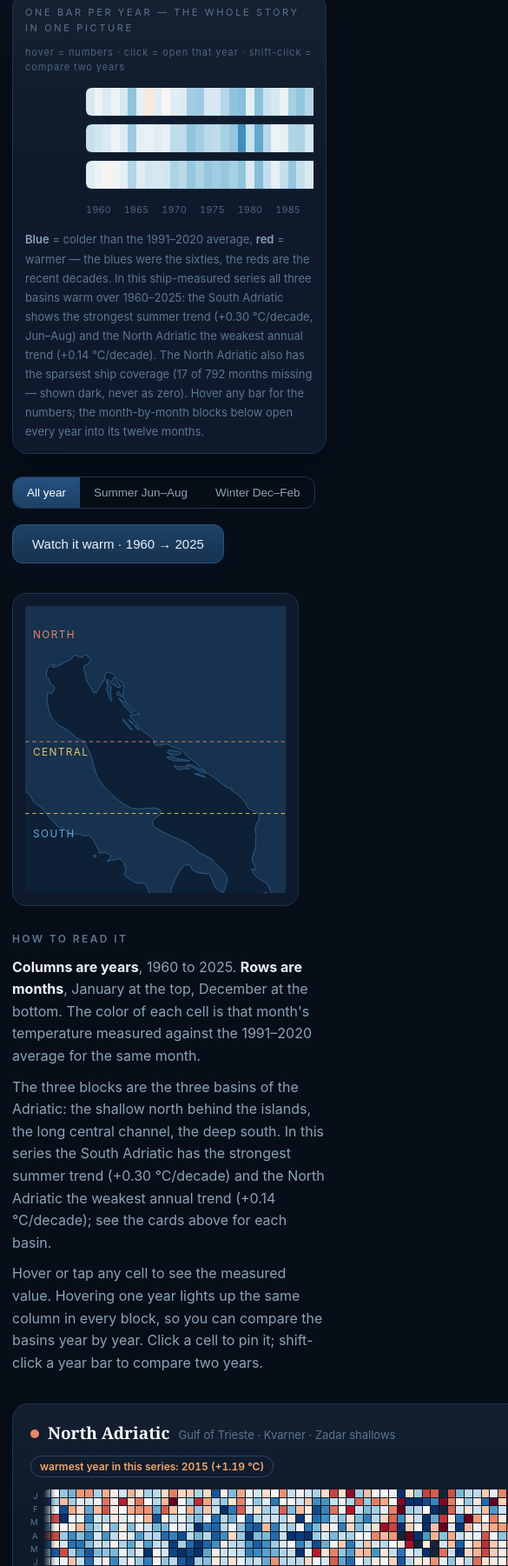
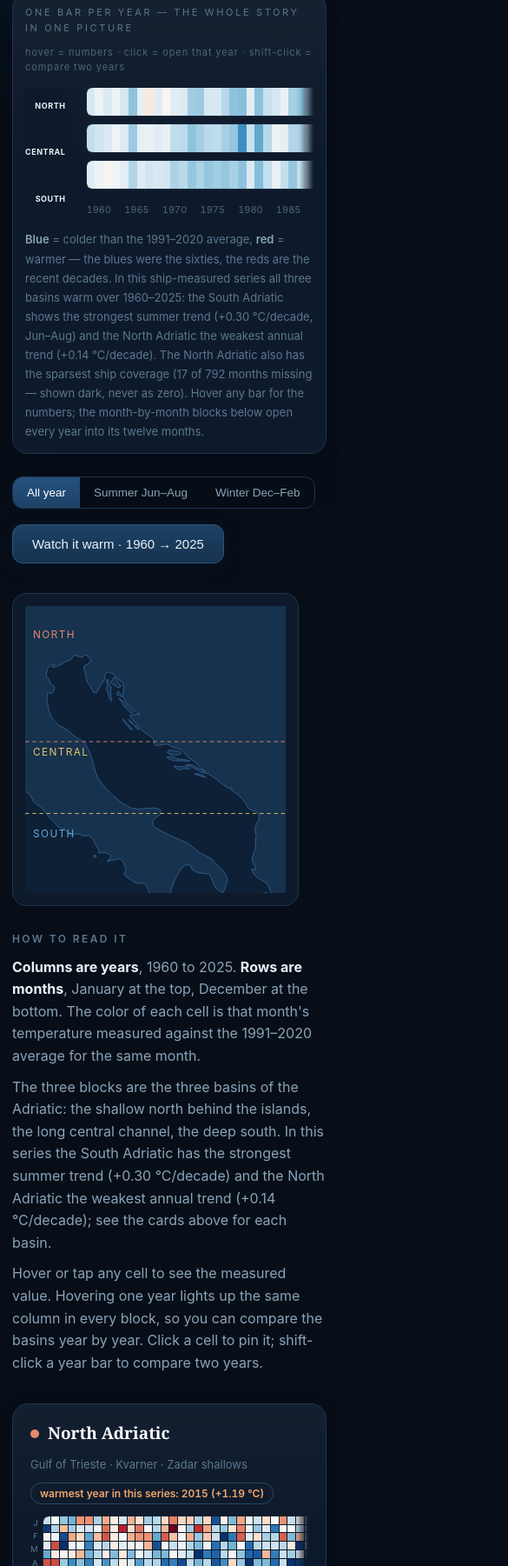
Before and after one commit to KaiByka/adriatic-warming, a plain HTML site: page site/index.html in a window 390 px wide. Shown: the part 1056-2857 px from the top of the page at 87% size, 585 px wide, since content can reach past the window. Drawn offline with Linux system fonts and the light colour scheme.

Commit message:
Mobile-first layout + lazy below-fold rendering (Lighthouse mobile 94)
- html/body overflow-x:clip; #regions single minmax(0,1fr) column; sections min-width:0
- fixed bottom info bar sized with left/right insets instead of a 680px width
  that overflowed 360px viewports
- <=640px: hero and stripe rows scroll horizontally (min-width 640px) with
  sticky NORTH/CENTRAL/SOUTH and month-letter labels + edge fade mask
- skeleton reserves exact geometry (aspect-ratio/fixed heights) with empty
  containers; hero bars and the 2376 month cells are built lazily via
  IntersectionObserver when their section nears the viewport (CLS stays 0)
- color cache + precomputed palette; per-region fill tasks
- delegated stripe listeners survive lazy rebuilds (wireStripes)

Verified: make validate All checks passed; mobile 360px scrollWidth=360,
CLS=0; hero bar anomaly == mean of its 12 month cells (worst diff 0.0000,
56/64/65 years checked); tap pins cell + hash #north-2024-8; compare 39 els;
summer dim 1782; Lighthouse mobile performance 94 (TBT 290ms, LCP 1.0s)

Generated by Mistral Vibe.
Co-Authored-By: Mistral Vibe <vibe@mistral.ai>

```diff
--- a/site/index.html
+++ b/site/index.html
@@ -15,6 +15,7 @@
 }
 *{box-sizing:border-box;margin:0}
 html{background:var(--bg);scroll-behavior:smooth}
+html,body{overflow-x:clip}
 body{
   color:var(--ink);
   font:16px/1.6 -apple-system,BlinkMacSystemFont,"Segoe UI",Roboto,system-ui,sans-serif;
@@ -62,7 +63,7 @@ h1 em{
 .hlabels span b{display:block;color:var(--ink);font-size:12px;letter-spacing:.08em}
 .hbands{position:relative;flex:1;display:grid;gap:10px;min-width:0}
 .hband{display:grid;grid-template-columns:repeat(66,1fr);height:46px;border-radius:6px;overflow:hidden;outline:1px solid #1a2c40;position:relative}
-.hbar{display:block;height:100%;cursor:crosshair;transition:transform .12s ease,filter .12s ease}
+.hbar{display:block;height:100%;cursor:crosshair;background:#152436;transition:transform .12s ease,filter .12s ease}
 .hbar:hover{transform:scaleY(1.12);filter:brightness(1.18);z-index:2;position:relative}
 .hbar.yr{box-shadow:inset 0 0 0 2px rgba(255,255,255,.85)}
 .hbar.pin{box-shadow:inset 0 0 0 2px var(--accent)}
@@ -73,8 +74,8 @@ h1 em{
 #head{display:flex;align-items:center;gap:18px;flex-wrap:wrap;margin-top:26px}
 /* fixed bottom status bar: the hovered/pinned numbers stay visible while
    scrolling the month stripes (on touch there is no cursor tooltip) */
-#info{position:fixed;left:50%;bottom:12px;transform:translateX(-50%);z-index:40;
-  width:min(680px,calc(100% - 24px));padding:12px 18px;background:rgba(11,22,34,.97);
+#info{position:fixed;left:12px;right:12px;bottom:12px;z-index:40;max-width:680px;margin:0 auto;
+  padding:12px 18px;background:rgba(11,22,34,.97);
   border:1px solid var(--line2);border-radius:12px;box-shadow:0 12px 34px rgba(0,0,0,.6);
   font:14px/1.5 ui-monospace,"SF Mono",Menlo,Consolas,monospace;color:var(--mut)}
 #info b{color:#fff;font-weight:600}
@@ -97,8 +98,8 @@ button:active{transform:translateY(0)}
 #howto h2{font-size:12px;letter-spacing:.2em;text-transform:uppercase;color:var(--faint);font-weight:600}
 #howto p{color:var(--mut);margin-top:10px}
 #howto p b{color:var(--ink)}
-#regions{margin-top:34px;display:grid;gap:22px}
-section{border:1px solid var(--line);border-radius:18px;background:linear-gradient(180deg,rgba(255,255,255,.025),rgba(255,255,255,0) 45%),var(--card);padding:18px 20px 16px;box-shadow:0 12px 34px rgba(2,8,18,.4)}
+#regions{margin-top:34px;display:grid;grid-template-columns:minmax(0,1fr);gap:22px}
+section{border:1px solid var(--line);border-radius:18px;background:linear-gradient(180deg,rgba(255,255,255,.025),rgba(255,255,255,0) 45%),var(--card);padding:18px 20px 16px;box-shadow:0 12px 34px rgba(2,8,18,.4);min-width:0}
 section h2{display:flex;align-items:baseline;gap:10px;font-size:19px;font-weight:600;font-family:Georgia,serif;color:#fff;flex-wrap:wrap}
 section h2 .dot{width:10px;height:10px;border-radius:50%;transform:translateY(-1px);flex:0 0 auto}
 section h2 small{color:var(--faint);font-family:-apple-system,system-ui,sans-serif;font-size:13px;font-weight:400}
@@ -107,7 +108,7 @@ section h2 .warmest{color:var(--accent);font-size:12px;font-family:-apple-system
 .mlabel{flex:0 0 16px;display:flex;flex-direction:column;justify-content:space-around;color:var(--faint);font-size:9.5px;text-align:right;padding-right:6px}
 .stripewrap{position:relative;flex:1;min-width:0}
 .stripe{display:grid;grid-template-columns:repeat(66,1fr);grid-template-rows:repeat(12,1fr);grid-auto-flow:column;gap:1px;aspect-ratio:66/12;background:#0c1725;border-radius:6px;outline:1px solid #1a2c40;overflow:hidden}
-.cell{display:block;cursor:crosshair;transition:transform .1s ease,filter .1s ease,opacity .2s ease}
+.cell{display:block;cursor:crosshair;background:#152436;transition:transform .1s ease,filter .1s ease,opacity .2s ease}
 .cell:hover{transform:scale(1.25);filter:brightness(1.25);z-index:2;position:relative}
 .cell.yr{outline:2px solid rgba(255,255,255,.85);outline-offset:-1px;z-index:2;position:relative}
 .cell.pin{outline:2px solid var(--accent);outline-offset:-1px;z-index:3;position:relative}
@@ -136,15 +137,24 @@ footer{margin-top:64px;border-top:1px solid var(--line);padding-top:20px}
 footer .fine{color:#5d7690;font-size:13px;margin-top:10px}
 a{color:#7ab7ff}
 @media (max-width:640px){
-  body{padding:0 14px 56px}
-  .hlabels{flex-basis:56px}.hlabels span b{font-size:0}.hband{height:32px}
-  .stripewrap{overflow-x:auto;scrollbar-width:thin;-webkit-overflow-scrolling:touch;
-    mask-image:linear-gradient(90deg,transparent 0,#000 14px,#000 calc(100% - 14px),transparent 100%);
-    -webkit-mask-image:linear-gradient(90deg,transparent 0,#000 14px,#000 calc(100% - 14px),transparent 100%)}
+  body{padding:0 14px 96px}
+  section{box-shadow:0 6px 18px rgba(2,8,18,.35)}
+  /* hero: the whole stack scrolls, region labels stick to the left edge */
+  .hstack{overflow-x:auto;scrollbar-width:thin;-webkit-overflow-scrolling:touch;
+    mask-image:linear-gradient(90deg,#000 0,#000 calc(100% - 16px),transparent 100%)}
+  .hlabels{position:sticky;left:0;z-index:2;flex:0 0 56px;padding-right:10px;
+    background:linear-gradient(90deg,var(--card) 72%,rgba(14,26,43,0))}
+  .hlabels span{font-size:9px;letter-spacing:.04em}
+  .hlabels span b{font-size:9px;letter-spacing:.06em}
+  .hbands{overflow-x:visible;min-width:640px}
+  .hband{height:32px;min-width:640px}
+  /* region stripes: the row scrolls, month letters stick to the left edge */
+  .row{overflow-x:auto;scrollbar-width:thin;-webkit-overflow-scrolling:touch;
+    mask-image:linear-gradient(90deg,#000 0,#000 calc(100% - 16px),transparent 100%)}
+  .mlabel{position:sticky;left:0;z-index:2;flex:0 0 14px;
+    background:linear-gradient(90deg,var(--card) 68%,rgba(14,26,43,0))}
+  .stripewrap{overflow-x:visible;min-width:640px}
   .stripe{min-width:640px}
-  .hbands{overflow-x:auto;scrollbar-width:thin;-webkit-overflow-scrolling:touch}
-  .hband{min-width:640px}
-  .mlabel{flex-basis:14px}
   #hero,#mapwrap{padding:14px}
   #info{bottom:8px;font-size:12.5px;padding:9px 13px}
   .stat b{font-size:26px}
@@ -234,13 +244,19 @@ let cmpYear=null;    // shift-click compare year
 let mode="all";      // all | summer | winter
 const tip=document.getElementById("tip");
 
+const PALETTE_RGB=PALETTE.map(h=>[parseInt(h.slice(1,3),16),parseInt(h.slice(3,5),16),parseInt(h.slice(5,7),16)]);
+const colorCache=new Map(); // anomaly*100 -> css color; ~2600 cells share a few hundred values
 function color(a){
+  const key=Math.round(a*100);
+  let s=colorCache.get(key);
+  if(s!==undefined)return s;
   const x=Math.max(-2.5,Math.min(2.5,a))/2.5;
   const p=x*0.5+0.5;
-  const f=p*(PALETTE.length-1),i=Math.min(PALETTE.length-2,Math.floor(f)),t=f-i;
-  const c=h=>[parseInt(h.slice(1,3),16),parseInt(h.slice(3,5),16),parseInt(h.slice(5,7),16)];
-  const A=c(PALETTE[i]),B=c(PALETTE[i+1]);
-  return "rgb("+Math.round(A[0]+(B[0]-A[0])*t)+","+Math.round(A[1]+(B[1]-A[1])*t)+","+Math.round(A[2]+(B[2]-A[2])*t)+")";
+  const f=p*(PALETTE_RGB.length-1),i=Math.min(PALETTE_RGB.length-2,Math.floor(f)),t=f-i;
+  const A=PALETTE_RGB[i],B=PALETTE_RGB[i+1];
+  s="rgb("+Math.round(A[0]+(B[0]-A[0])*t)+","+Math.round(A[1]+(B[1]-A[1])*t)+","+Math.round(A[2]+(B[2]-A[2])*t)+")";
+  colorCache.set(key,s);
+  return s;
 }
 function trend(rows,mode){ // yearly anomaly rows -> degC per year
   const pts=[];
@@ -298,10 +314,11 @@ function applyPinClasses(){
 }
 
 /* ---------- build ---------- */
-function buildHero(){
+let heroFilled=false;
+async function fillHero(){
+  if(heroFilled)return; heroFilled=true;
   const lab=document.getElementById("hlabels");
   const bands=document.getElementById("hbands");
-  yearEls={};
   let bandEls=[...bands.querySelectorAll(".hband")];
   if(bandEls.length!==REGION_KEYS.length){
     lab.innerHTML="";bands.querySelectorAll(".hband,.cols").forEach(b=>b.remove());bandEls=[];
@@ -312,18 +329,20 @@ function buildHero(){
       bands.appendChild(band);bandEls.push(band);
     }
   }
-  REGION_KEYS.forEach((k,ki)=>{
+  for(let ki=0;ki<REGION_KEYS.length;ki++){
+    const k=REGION_KEYS[ki];
     const r=SST.regions[k];
     const band=bandEls[ki];
     let bars=[...band.children].filter(c=>c.classList.contains("hbar"));
     if(bars.length!==66){band.innerHTML="";bars=[];for(let i=0;i<66;i++){const b=document.createElement("div");b.className="hbar";band.appendChild(b);bars.push(b);}}
-    r.a.forEach((rowA,ry)=>{
+    for(let ry=0;ry<r.a.length;ry++){
+      const rowA=r.a[ry];
       const bar=bars[ry];
       const vals=rowA.filter(v=>v!==null&&!isNaN(v));
       const y=r.years[ry];
       (yearEls[y]=yearEls[y]||[]).push(bar);
       bar.dataset.k=k;bar.dataset.y=y;
-      if(!vals.length){bar.style.background="#152436";bar.dataset.a=""}
+      if(!vals.length){bar.dataset.a=""}
       else{
         const a=vals.reduce((x,y)=>x+y,0)/vals.length;
         const tv=r.t[ry].filter(v=>v!==null&&!isNaN(v));
@@ -331,8 +350,10 @@ function buildHero(){
         bar.dataset.a=a;
         bar.dataset.t=tv.length?tv.reduce((x,y)=>x+y,0)/tv.length:"";
       }
-    });
-  });
+      if(ry%22===21)await tick(); // keep every task well under the 50 ms TBT threshold
+    }
+    await tick();
+  }
   bands.querySelectorAll(".cols").forEach(c=>c.remove());
   const ax=document.createElement("div");
   ax.className="cols";ax.style.marginLeft="0";
@@ -357,7 +378,11 @@ function warmestTag(k){
 const tick=()=>new Promise(r=>setTimeout(r,0)); // yield so region building doesn't become one long task
 
 /* Skeleton with the exact final geometry, rendered synchronously before the
-   data fetch resolves, so building the real stripes causes zero layout shift. */
+   data fetch resolves: the stripe/band boxes reserve their full size via CSS
+   (aspect-ratio / fixed height), so filling in the real bars and cells later
+   causes zero layout shift. The ~2600 cell nodes themselves are created lazily
+   when a section scrolls into view (see fillHero/fillRegion) — that keeps the
+   initial main thread free on small screens. */
 function skeleton(){
   const Y0=1960,N=66;
   const st=document.getElementById("stats");
@@ -368,8 +393,7 @@ function skeleton(){
   lab.innerHTML=REGION_KEYS.map(k=>`<span><b>${{north:"NORTH",central:"CENTRAL",south:"SOUTH"}[k]}</b></span>`).join("");
   bands.querySelectorAll(".hband,.cols").forEach(b=>b.remove());
   for(const k of REGION_KEYS){
-    const band=document.createElement("div");band.className="hband";
-    for(let i=0;i<N;i++){const b=document.createElement("div");b.className="hbar";b.style.background="#152436";band.appendChild(b);}
+    const band=document.createElement("div");band.className="hband";band.dataset.k=k;
     bands.appendChild(band);
   }
   const ax=document.createElement("div");ax.className="cols";ax.style.marginLeft="0";
@@ -381,8 +405,7 @@ function skeleton(){
     const lab2=document.createElement("div");lab2.className="mlabel";
     for(let m=0;m<12;m++){const s=document.createElement("span");s.textContent=MLETTER[m];lab2.appendChild(s)}
     const sw=document.createElement("div");sw.className="stripewrap";
-    const grid=document.createElement("div");grid.className="stripe";
-    for(let i=0;i<N*12;i++){const c=document.createElement("div");c.className="cell";c.style.background="#152436";grid.appendChild(c);}
+    const grid=document.createElement("div");grid.className="stripe";grid.dataset.k=k;
     const cur=document.createElement("div");cur.className="cursor";
     const cols=document.createElement("div");cols.className="cols";cols.style.marginLeft="0";
     cols.innerHTML=`<span>${Y0}</span><span>1990</span><span>2010</span><span>${Y0+N-1}</span>`;
@@ -412,53 +435,61 @@ async function build(){
       +`<span class="per">since ${SST.meta.years[0]} · <span data-w="${w}">${w>=0?"+":""}${w.toFixed(2)}</span> °C per decade</span></div>`;
   }
   st.innerHTML=h;
-  buildHero();
-  await tick();
+  yearEls={};
   if(SST.meta.placeholder){
     document.getElementById("sourceline").textContent="PLACEHOLDER DATA — sample series, CC0, generated by this project's script. Real measurements arrive before launch. Baseline: 1991–2020 monthly means.";
   } else {
     document.getElementById("sourceline").textContent="Data: "+SST.meta.source+" · Baseline: "+SST.meta.baseline+" · Area means over each sub-basin's sea cells.";
   }
-  for(const k of REGION_KEYS){
+  fillDisclosure();
+  fillClaims();
+  wireInteractions();
+  setupReveal(); // reveals sections and lazy-fills hero + region stripes as they near the viewport
+  applyMode();
+  fromHash().then(p=>{if(p)showPin(p);});
+}
+
+const regionFilled={};
+async function fillRegion(k){
+  if(regionFilled[k])return; regionFilled[k]=true;
   const r=SST.regions[k];
   const row=document.querySelector("#region-"+k+" .row");
   let sw=row.querySelector(".stripewrap"), grid=sw&&sw.querySelector(".stripe");
-    if(!grid || grid.children.length!==66*12){
+  if(!sw||!grid){ // structure missing entirely (no skeleton) — create it once; never wipe an existing one (listeners live on .stripe)
     row.innerHTML="";
     const lab=document.createElement("div");lab.className="mlabel";
     for(let m=0;m<12;m++){const s=document.createElement("span");s.textContent=MLETTER[m];lab.appendChild(s)}
     sw=document.createElement("div");sw.className="stripewrap";
     grid=document.createElement("div");grid.className="stripe";grid.dataset.k=k;
-      for(let i=0;i<66*12;i++){const c=document.createElement("div");c.className="cell";grid.appendChild(c);}
     const cur=document.createElement("div");cur.className="cursor";
     const cols=document.createElement("div");cols.className="cols";cols.style.marginLeft="0";
     cols.innerHTML=`<span>${SST.meta.years[0]}</span><span>1990</span><span>2010</span><span>${SST.meta.years[1]}</span>`;
     sw.appendChild(grid);sw.appendChild(cur);sw.appendChild(cols);
     row.appendChild(lab);row.appendChild(sw);
+    wireStripes(grid); // structure was rebuilt after wiring — attach delegation now
+  }
+  if(grid.children.length!==66*12){
+    for(let i=grid.children.length;i<66*12;i++){const c=document.createElement("div");c.className="cell";grid.appendChild(c);}
   }
   grid.setAttribute("role","img");
   grid.setAttribute("aria-label",r.name+" warming stripes, "+SST.meta.years[0]+" to "+SST.meta.years[1]);
   const dq=document.querySelector("#region-"+k+" h2 .dot");dq.style.background=RCOLOR[k];
-    const cells=[...grid.children];
+  const cells=grid.children;
   let i=0;
-    r.a.forEach((rowA,ry)=>rowA.forEach((a,rm)=>{
+  for(let ry=0;ry<r.a.length;ry++){
+    const rowA=r.a[ry],y=r.years[ry];
+    for(let rm=0;rm<12;rm++){
       const d=cells[i++];
-      const y=r.years[ry];
+      const a=rowA[rm];
       (yearEls[y]=yearEls[y]||[]).push(d);
       d.dataset.y=y;d.dataset.m=rm;d.dataset.k=k;
-      if(a===null||a===undefined){d.style.background="#152436";delete d.dataset.a;delete d.dataset.t;}
+      if(!keepMonth(rm))d.classList.add("dim");
+      if(a===null||a===undefined){delete d.dataset.a;delete d.dataset.t;}
       else{d.style.background=color(a);d.dataset.a=a;d.dataset.t=r.t[ry][rm];}
-    }));
+    }
+  }
   warmestTag(k);
-    await tick();
-  }
-  fillDisclosure();
-  fillClaims();
-  wireInteractions();
-  setupReveal();
-  applyMode();
-  const p=fromHash();
-  if(p)showPin(p);
+  applyPinClasses();
 }
 function fillClaims(){
   // Data-honesty rule: the page may only state what the loaded data computes.
@@ -555,10 +586,14 @@ function wireInteractions(){
     }
     pinned={k:k,y:y};
     applyPinClasses();infoAnnual(k,y);
+    fillRegion(k); // make sure the detail block is built before jumping to it
     document.getElementById("region-"+k).scrollIntoView({behavior:"smooth",block:"start"});
   });
   // region stripes: delegation
-  document.querySelectorAll("#regions .stripe").forEach(grid=>{
+  document.querySelectorAll("#regions .stripe").forEach(wireStripes);
+  wireViewToggle();
+}
+function wireStripes(grid){
     grid.addEventListener("pointerover",e=>{
       const c=e.target.closest(".cell");if(!c)return;
       highlightYear(c.dataset.y,true);
@@ -590,8 +625,8 @@ function wireInteractions(){
       else document.getElementById("info").innerHTML=`<b>${MONTHS[m]} ${y}</b> · ${SST.regions[k].name} — no data for this month`;
       history.replaceState(null,"","#"+k+"-"+y+"-"+(m+1));
     });
-  });
-  // view toggle
+}
+function wireViewToggle(){
   document.querySelectorAll(".seg button").forEach(b=>{
     b.addEventListener("click",()=>{
       mode=b.dataset.mode;
@@ -601,15 +636,18 @@ function wireInteractions(){
   });
   document.addEventListener("pointerleave",()=>{hideTip();document.querySelectorAll(".yr").forEach(e=>e.classList.remove("yr"));});
 }
-function applyMode(){
-  const keep=m=>mode==="all"||(mode==="summer"&&m>=5&&m<=7)||(mode==="winter"&&(m<=1||m===11));
-  document.querySelectorAll("#regions .cell").forEach(c=>{
-    c.classList.toggle("dim",!keep(+c.dataset.m));
-  });
+const keepMonth=m=>mode==="all"||(mode==="summer"&&m>=5&&m<=7)||(mode==="winter"&&(m<=1||m===11));
+async function applyMode(){
+  for(const g of document.querySelectorAll("#regions .stripe")){
+    const cells=g.children;
+    for(let i=0;i<cells.length;i++)cells[i].classList.toggle("dim",!keepMonth(+cells[i].dataset.m));
+    await tick();
   }
-function fromHash(){
+}
+async function fromHash(){
   const m=location.hash.match(/^#(\w+)-(\d{4})-(\d{1,2})$/);
   if(!m)return null;
+  await fillRegion(m[1]);
   const el=[...document.querySelectorAll("#region-"+m[1]+" .cell")].find(c=>c.dataset.y===m[2]&&+c.dataset.m===+m[3]-1);
   if(el){el.scrollIntoView({block:"center"});pinned={k:m[1],y:+m[2],m:+m[3]-1};applyPinClasses();return {el,k:m[1],y:+m[2],m:+m[3]-1}}
   return null;
@@ -626,17 +664,26 @@ function setupReveal(){
       requestAnimationFrame(step);
     });
   };
-  if(!("IntersectionObserver" in window)){countUp();return;}
+  if(!("IntersectionObserver" in window)){
+    countUp(); fillHero(); REGION_KEYS.forEach(fillRegion); return;
+  }
   const io=new IntersectionObserver(es=>{
-    es.forEach(en=>{if(en.isIntersecting){en.target.classList.remove("pre");en.target.classList.add("in");io.unobserve(en.target);}});
-  },{threshold:.12});
+    es.forEach(en=>{
+      if(en.isIntersecting){
+        en.target.classList.remove("pre");en.target.classList.add("in");io.unobserve(en.target);
+        if(en.target.id==="hero")fillHero();
+        else if(en.target.id&&en.target.id.indexOf("region-")===0)fillRegion(en.target.id.slice(7));
+      }
+    });
+  },{threshold:.12,rootMargin:"600px 0px"});
   els.forEach(el=>{el.classList.add("pre");io.observe(el);});
   const sio=new IntersectionObserver(es=>{
     es.forEach(en=>{if(en.isIntersecting){countUp();sio.disconnect();}});
   },{threshold:.3});
   sio.observe(stats);
 }
-document.getElementById("play").addEventListener("click",()=>{
+document.getElementById("play").addEventListener("click",async ()=>{
+  await fillHero(); for(const k of REGION_KEYS)await fillRegion(k); // sweep needs every stripe built
   const cur=[...document.querySelectorAll("#hero .cursor")].concat(
     [...document.querySelectorAll(".stripewrap")].map(g=>g.querySelector(".cursor")));
   const Y0=SST.meta.years[0],N=SST.meta.years[1]-Y0+1;
```
Lines whose indentation alone changed are shown as unchanged.
